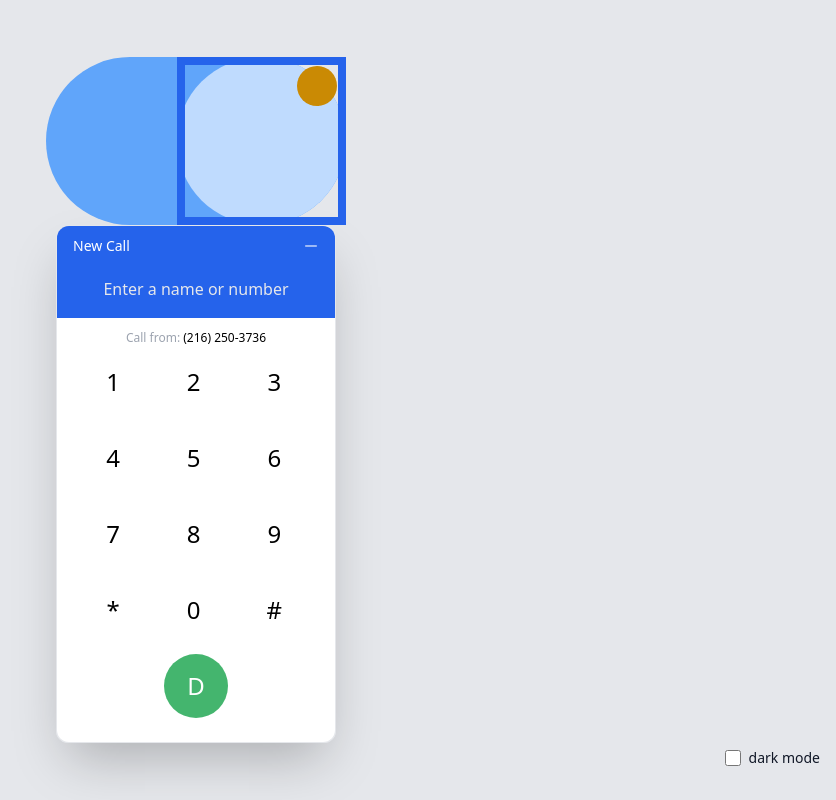
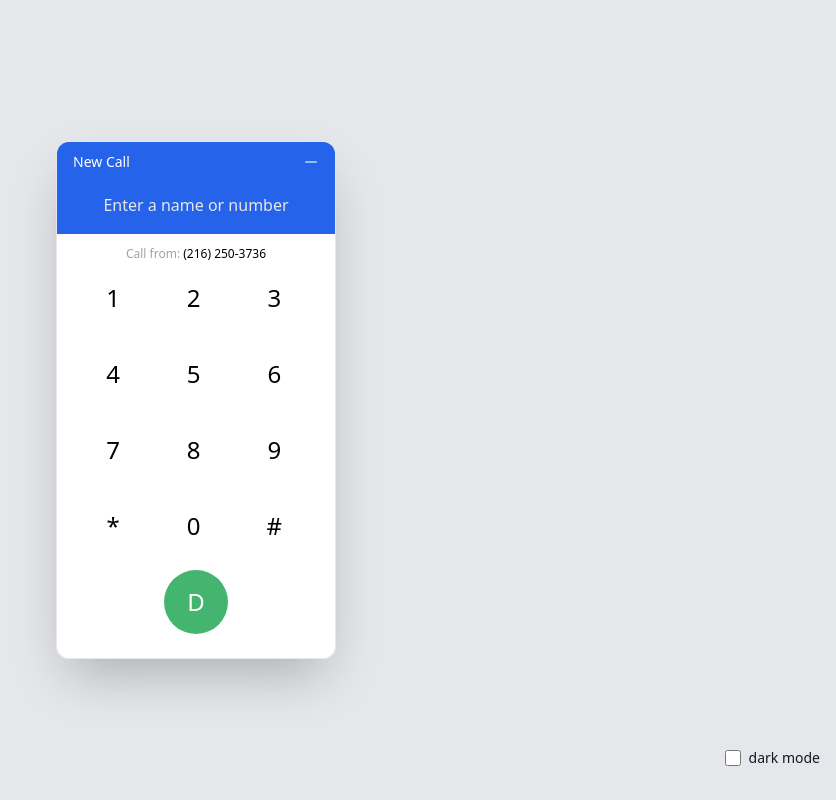
Before and after one commit to ZouYouShun/tailwind-seed-template, a plain HTML site: page index.html in a window 1280 px wide. Shown: the whole page, without its empty margins (444-1280 px from the left). Drawn offline with Linux system fonts and the light colour scheme.

Commit message:
Deploying to gh-pages from @ ZouYouShun/tailwind-seed-template@3c8c49d98d663379b6663a09766651605853e014 🚀

```diff
--- a/index.html
+++ b/index.html
@@ -24,19 +24,7 @@
       </div>
     </div>
     <main>
-      <div
-        class="root flex flex-col h-screen w-screen items-center justify-center"
-      >
-        <div class="bg-blue-400 rounded-full w-[300px] aspect-video relative">
-          <div
-            class="h-full bg-blue-200 aspect-square right-0 rounded-full absolute"
-          >
-            <div class="h-full border-8 border-blue-600 aspect-square relative">
-              <div class="h-10 aspect-square bg-yellow-600 rounded-full badge absolute"></div>
-            </div>
-          </div>
-        </div>
-
+      <div class="root flex h-screen w-screen items-center justify-center">
         <div
           class="w-[280px] rounded-xl text-black dark:text-white shadow-2xl border-white/12 border"
         >
```
Also changed, not shown: styles.css.
